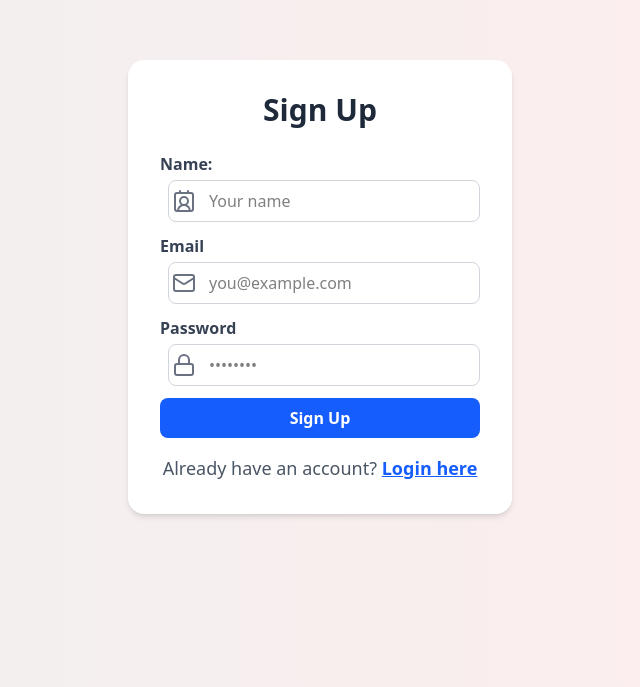
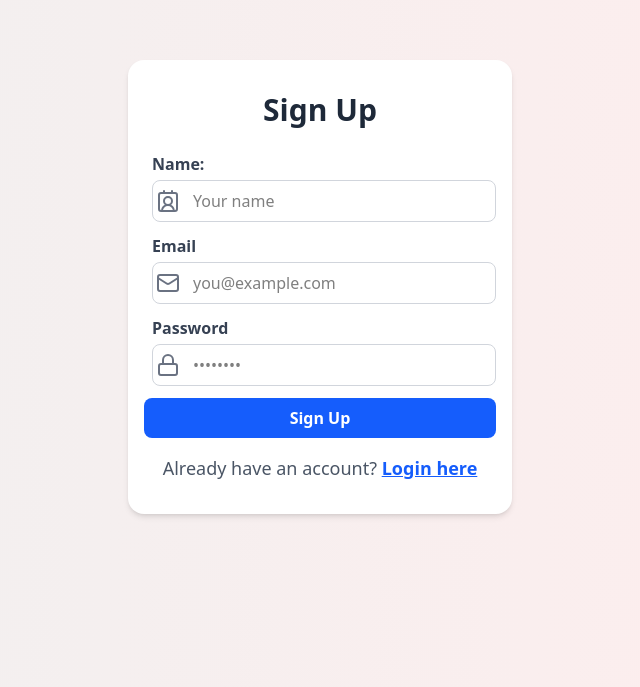
Before and after one commit to intensity4143/Task-Manager, a React (Vite) app in the folder frontend/: page /signUp in a window 1280 px wide. Shown: the part 113-800 px from the top of the page, without its empty margins (320-960 px from the left). Built offline with nearby package versions, Linux system fonts and the light colour scheme.

Commit message:
improved UI

```diff
--- a/frontend/src/components/AllTasks.jsx
+++ b/frontend/src/components/AllTasks.jsx
@@ -33,7 +33,7 @@ const AllTasks = () => {
 
   return (
     <div className="lg:p-8 md:p-6 p-3 mx-auto rounded-lg bg-[linear-gradient(90deg,_rgba(240,240,240,1)_0%,_rgba(255,237,237,1)_100%)]">
-      <h1 className="text-2xl text-red-600 mb-4">Your Tasks</h1>
+      <h1 className="text-2xl text-red-600 mb-4">All Tasks</h1>
 
       {tasks.length === 0 ? (
         <p className="text-center text-lg text-gray-500 italic mt-4">
--- a/frontend/src/components/CompletedTasks.jsx
+++ b/frontend/src/components/CompletedTasks.jsx
@@ -37,7 +37,7 @@ const completedTasks = () => {
 
   return (
     <div className="lg:p-8 md:p-6 p-3 mx-auto rounded-lg bg-[linear-gradient(90deg,_rgba(240,240,240,1)_0%,_rgba(255,237,237,1)_100%)]">
-      <h1 className="text-2xl text-red-600 mb-4">Your Completed Tasks</h1>
+      <h1 className="text-2xl text-red-600 mb-4">Completed Tasks</h1>
       {completedTasks.length === 0 ? (
         <p className="text-center text-lg text-gray-500 italic mt-4">
           You have not completed any tasks yet.
--- a/frontend/src/components/Login.jsx
+++ b/frontend/src/components/Login.jsx
@@ -34,14 +34,14 @@ function Login(props) {
 
   return (
     <div className="min-h-screen flex items-center justify-center bg-gray-100 px-2 bg-[linear-gradient(90deg,_rgba(240,240,240,1)_0%,_rgba(255,237,237,1)_100%)]">
-      <div className="bg-white p-8 rounded-2xl shadow-md w-full max-w-sm">
+      <div className="bg-white py-8 px-4 rounded-2xl shadow-md w-full max-w-sm">
         <h1 className="text-3xl font-bold text-center mb-6 text-gray-800">
           Login
         </h1>
         <form onSubmit={handleSubmit(handleLogin)} className="space-y-5">
           {/* Email Field */}
           <div>
-            <label className="block mb-1 font-semibold text-gray-700">
+            <label className="block mb-1 font-semibold text-gray-700 ml-2">
               Email
             </label>
 
@@ -72,7 +72,7 @@ function Login(props) {
 
           {/* Password Field */}
           <div>
-            <label className="block mb-1 font-semibold text-gray-700">
+            <label className="block mb-1 font-semibold text-gray-700 ml-2">
               Password
             </label>
 
--- a/frontend/src/components/PendingTasks.jsx
+++ b/frontend/src/components/PendingTasks.jsx
@@ -35,7 +35,7 @@ const PendingTasks = () => {
 
   return (
     <div className="lg:p-8 md:p-6 p-3 mx-auto rounded-lg bg-[linear-gradient(90deg,_rgba(240,240,240,1)_0%,_rgba(255,237,237,1)_100%)]">
-      <h1 className="text-2xl text-red-600 mb-4">Your Pending Tasks</h1>
+      <h1 className="text-2xl text-red-600 mb-4">Pending Tasks</h1>
       {pendingTasks.length === 0 ? (
         <p className="text-center text-lg text-gray-500 italic mt-4">
           You have no pending Tasks yet.
--- a/frontend/src/components/Profile/Profile.jsx
+++ b/frontend/src/components/Profile/Profile.jsx
@@ -171,7 +171,7 @@ function Profile() {
     <div className="mb-2">
       <h1 className="text-2xl text-center text-white bg-green-600 px-2 py-1.5 rounded-lg mb-4"><Settings className="inline-block"/> Profile Setting</h1>
       <div className="flex justify-center items-center gap-4 flex-wrap ">
-        <div className="bg-white px-4 py-6 rounded-lg w-xs mx-2">
+        <div className="bg-white px-4 py-6 rounded-lg w-xs mx-2 shadow-lg shadow-gray-700">
           <h1 className="text-lg font-semibold mb-4">
             <SquareUserRound className="inline-block" size={25} />
             {" "} Personal Information
@@ -239,7 +239,7 @@ function Profile() {
         {/* ---------------------------------------------- */}
 
         {/* password change field */}
-        <div className="bg-white px-4 py-6 rounded-lg w-xs ">
+        <div className="bg-white px-4 py-6 rounded-lg w-xs shadow-lg shadow-gray-700">
           <h1 className="text-lg font-semibold mb-4">
             <ShieldCheck className="inline-block" size={25}/>
             {" "}Security</h1>
--- a/frontend/src/components/SignUp.jsx
+++ b/frontend/src/components/SignUp.jsx
@@ -31,7 +31,7 @@ const SignUp = () => {
   };
   return (
     <div className="min-h-screen flex items-center justify-center bg-gray-100 px-2 bg-[linear-gradient(90deg,_rgba(240,240,240,1)_0%,_rgba(255,237,237,1)_100%)] ">
-      <div className="bg-white p-8 rounded-2xl shadow-md w-full max-w-sm">
+      <div className="bg-white py-8 px-4 rounded-2xl shadow-md w-full max-w-sm">
         <h1 className="text-3xl font-bold text-center mb-6 text-gray-800">
           Sign Up
         </h1>
@@ -42,7 +42,7 @@ const SignUp = () => {
         >
           {/* Name */}
           <div>
-            <label className="block mb-1 font-semibold text-gray-700">
+            <label className="block mb-1 font-semibold text-gray-700 ml-2">
               Name:
             </label>
 
@@ -68,7 +68,7 @@ const SignUp = () => {
 
           {/* Email Field */}
           <div>
-            <label className="block mb-1 font-semibold text-gray-700">
+            <label className="block mb-1 font-semibold text-gray-700 ml-2">
               Email
             </label>
 
@@ -99,7 +99,7 @@ const SignUp = () => {
 
           {/* Password Field */}
           <div>
-            <label className="block mb-1 font-semibold text-gray-700">
+            <label className="block mb-1 font-semibold text-gray-700 ml-2">
               Password
             </label>
 
```
